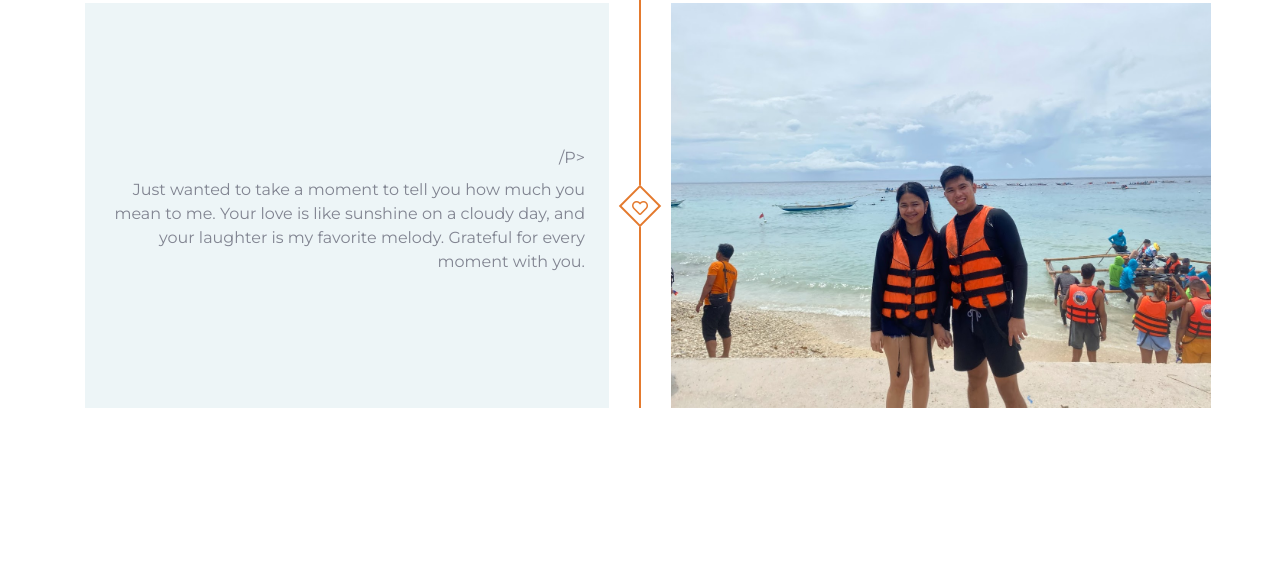
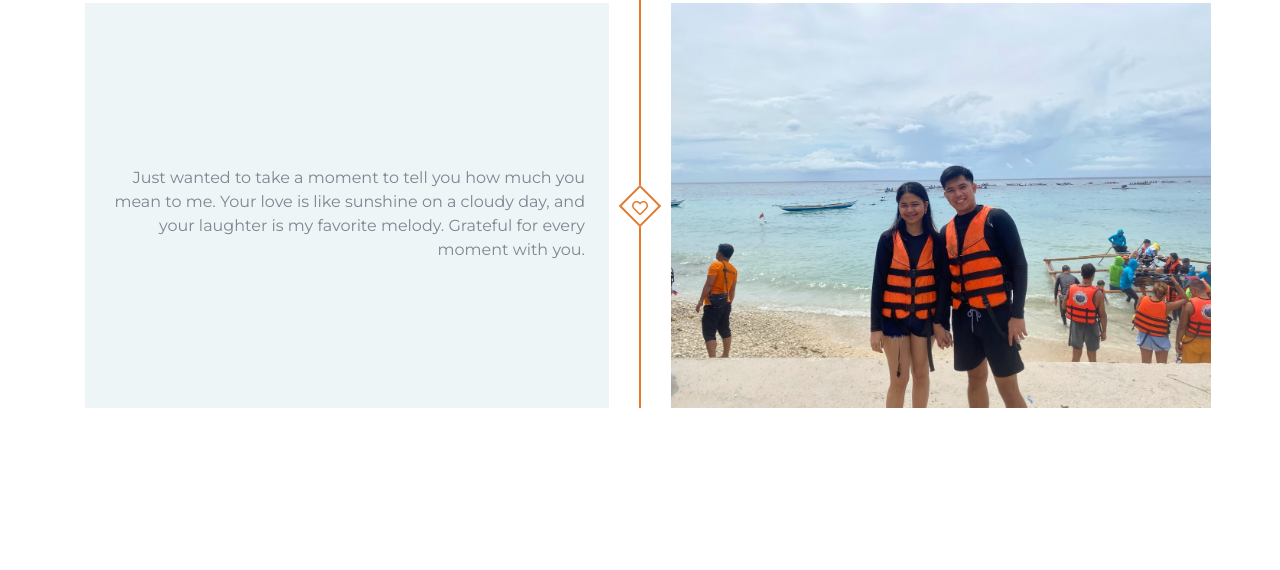
Before and after one commit to hags-takay/hags-takay.github.io, a plain HTML site: page index.html in a window 1280 px wide. Shown: the part 2458-3028 px from the top of the page. Drawn offline with nearby package versions, Linux system fonts and the light colour scheme.

Commit message:
Override index.html part 2

```diff
--- a/index.html
+++ b/index.html
@@ -161,7 +161,7 @@
                     <div class="col-md-6 text-center text-md-right">
                         <div class="h-100 d-flex flex-column justify-content-center bg-secondary p-4 mr-md-3">
                             <h4 class="mb-2"></h4>
-                            <p class="text-uppercase mb-2">/p>
+                            <p class="text-uppercase mb-2"></p>
                             <p class="m-0">Just wanted to take a moment to tell you how much you mean to me. Your love is like sunshine on a cloudy day, and your laughter is my favorite melody. Grateful for every moment with you.</p>
                         </div>
                     </div>
```
